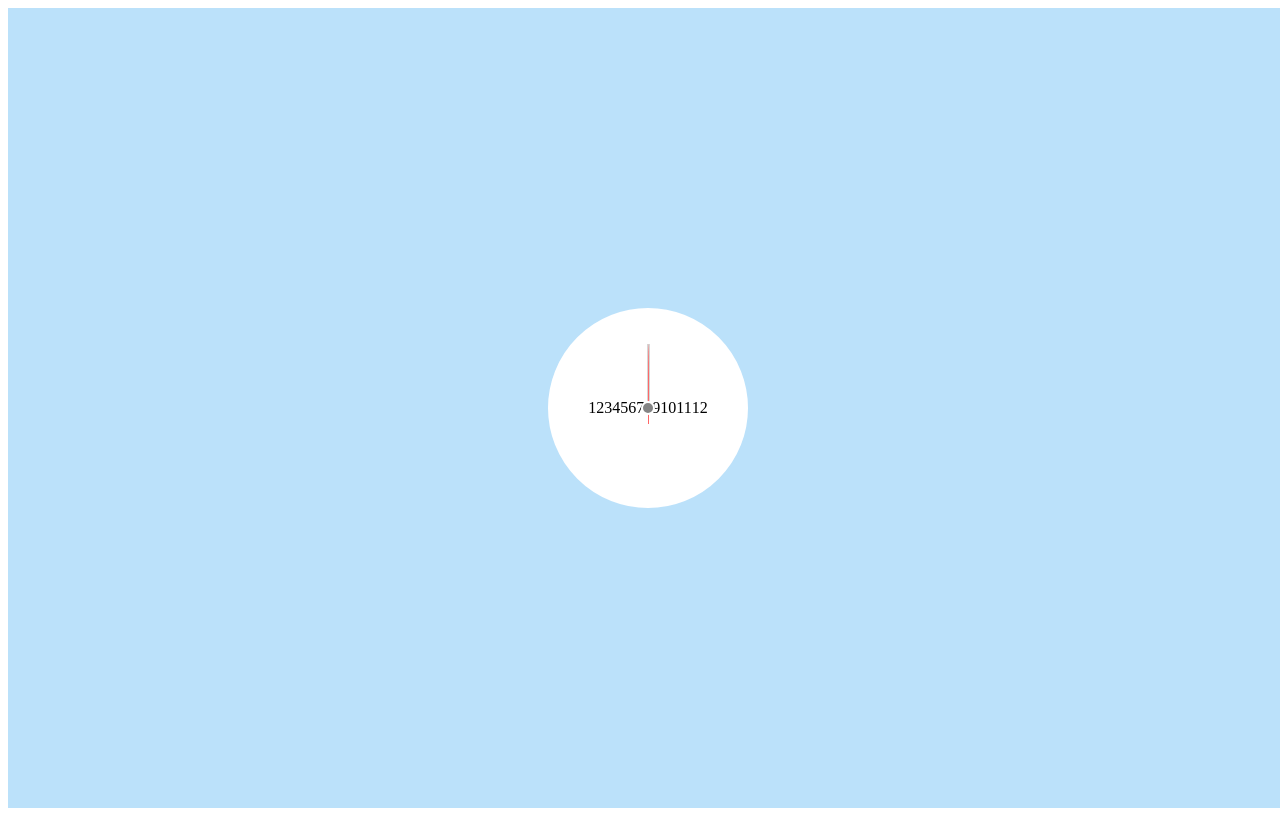
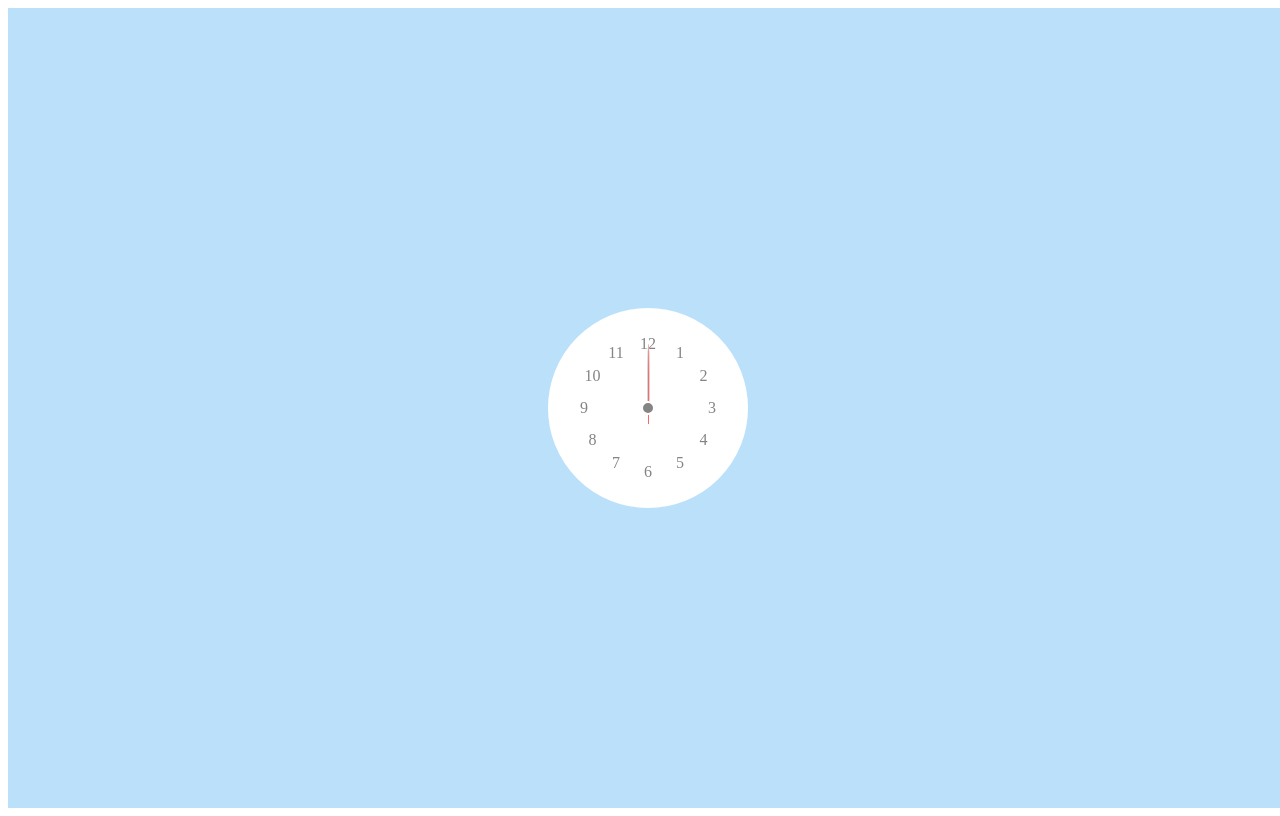
Before and after one commit to Nisarg000/angular-clock, an Angular app: page / in a window 1280 px wide. Built offline with nearby package versions, Linux system fonts and the light colour scheme.

Commit message:
1 file modified

```diff
--- a/src/app/app.component.css
+++ b/src/app/app.component.css
@@ -60,5 +60,175 @@
   transform-origin : 50% 50%;
   position : absolute; /*again does center*/
   top : 10%; /*line go up dot*/
-  left :
+  left : calc(50% - 1px);
+  border-radius : 100% 100% 0 0;
 }
+
+hr-hand
+{
+  background : #848484;
+  width : 5px;
+  height : 25%;
+  position : absolute;
+  transform-origin : 50% 50%;
+  top : 30%;
+  left : calc(50% - 2px);
+  border-radius : 100% 100% 0 0;
+}
+
+.num
+{
+  height : 100%; /*goes completely to the top*/
+  position: absolute;
+  left : calc(50% - 0.5em)
+}
+
+.num div
+{
+  color : rgb(133,131,131);/*grey color font*/
+  width : 1em;
+  line-height: 2em;
+  text-align : center; /*all fonts together at center top*/
+  vertical-align: middle;
+}
+
+.num1
+{
+  transform : rotate(30deg); /*position proper but not aligned*/
+}
+
+.num1 div
+{
+  transform : rotate(-30deg); /*perfect aligned + postion*/
+}
+
+.num2
+{
+  transform : rotate(60deg);
+}
+
+
+.num2 div
+{
+  transform : rotate(-60deg);
+}
+
+
+.num3
+{
+  transform : rotate(90deg);
+}
+
+
+.num3 div
+{
+  transform : rotate(-90deg);
+}
+
+
+.num4
+{
+  transform : rotate(120deg);
+}
+
+
+.num4 div
+{
+  transform : rotate(-120deg);
+}
+
+
+.num5
+{
+  transform : rotate(150deg);
+}
+
+
+.num5 div
+{
+  transform : rotate(-150deg);
+}
+
+
+.num6
+{
+  transform : rotate(180deg);
+}
+
+
+.num6 div
+{
+  transform : rotate(-180deg);
+}
+
+
+.num7
+{
+  transform : rotate(210deg);
+}
+
+
+.num7 div
+{
+  transform : rotate(-210deg);
+}
+
+
+.num8
+{
+  transform : rotate(240deg);
+}
+
+
+.num8 div
+{
+  transform : rotate(-240deg);
+}
+
+
+.num9
+{
+  transform : rotate(270deg);
+}
+
+
+.num9 div
+{
+  transform : rotate(-270deg);
+}
+
+
+.num10
+{
+  transform : rotate(300deg);
+}
+
+
+.num10 div
+{
+  transform : rotate(-300deg);
+}
+
+
+.num11
+{
+  transform : rotate(330deg);
+}
+
+
+.num11 div
+{
+  transform : rotate(-330deg);
+}
+
+
+.num12
+{
+  transform : rotate(0deg);
+}
+
+
+.num12 div
+{
+  transform : rotate(-0deg);
+}
```
